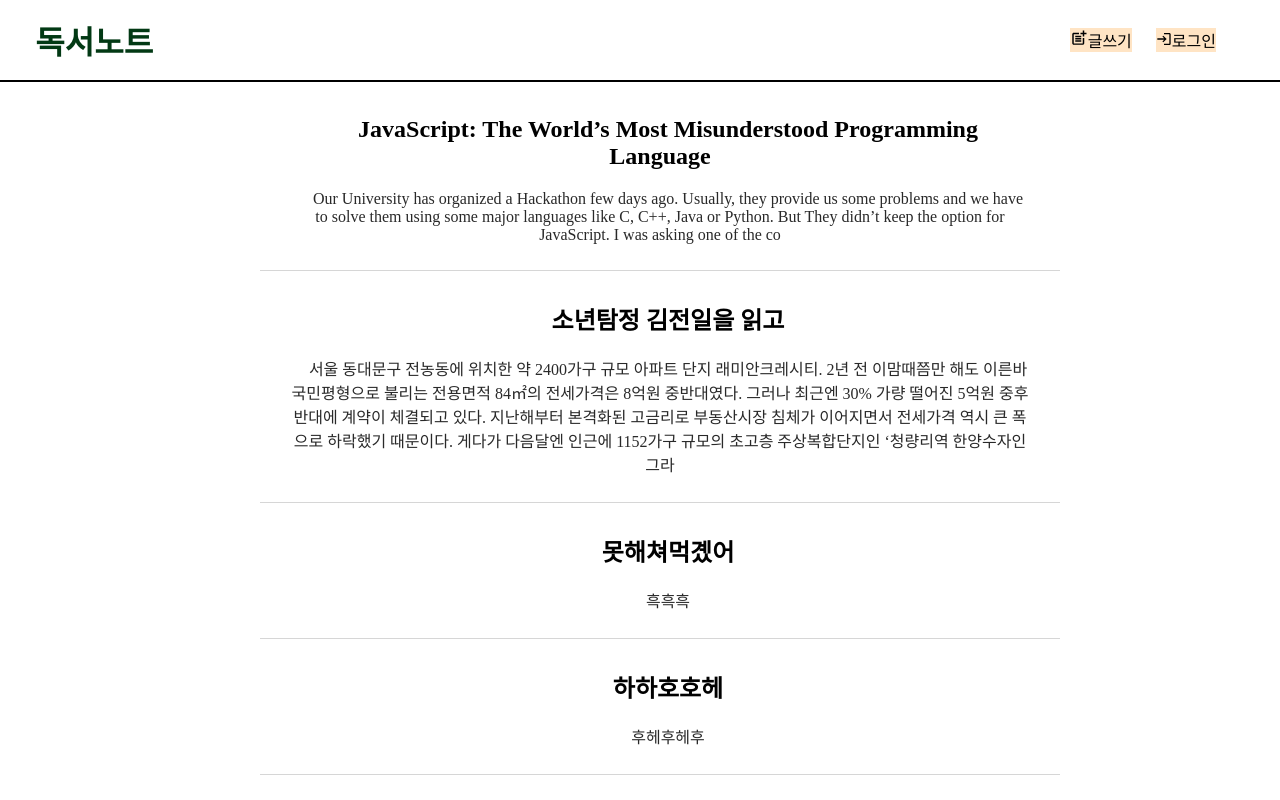
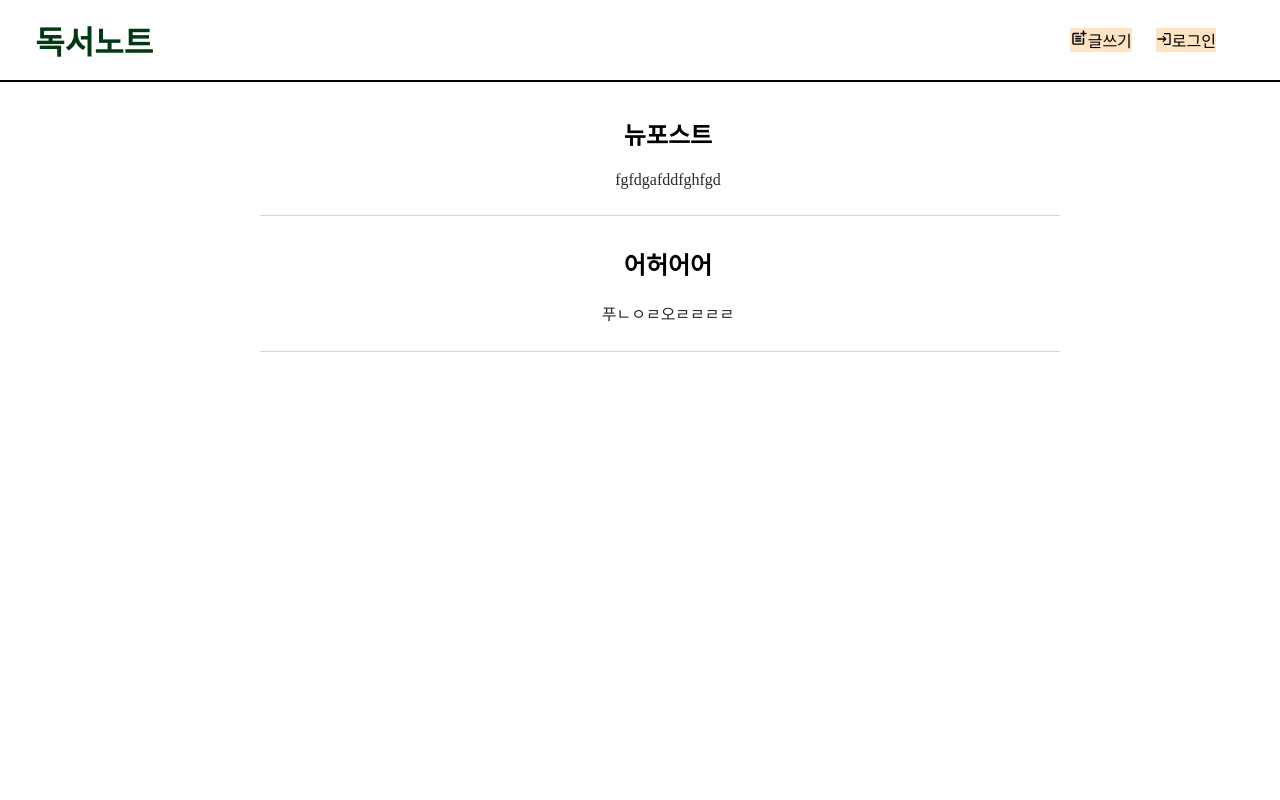
Before and after one commit to younggyung/Booklog, a React (Vite) app: page / in a window 1280 px wide. Built offline with nearby package versions, Linux system fonts and the light colour scheme; data requests are answered from the project's data file.

Commit message:
230526 수정기능 구현

```diff
--- a/fake-server/json-server/db.json
+++ b/fake-server/json-server/db.json
@@ -1,28 +1,16 @@
 {
   "posts": [
     {
-      "title": "JavaScript: The World’s Most Misunderstood Programming Language",
-      "body": "Our University has organized a Hackathon few days ago. Usually, they provide us some problems and we have to solve them using some major languages like C, C++, Java or Python. But They didn’t keep the option for JavaScript. I was asking one of the coOur University has organized a Hackathon few days ago. Usually, they provide us some problems and we have to solve them using some major languages like C, C++, Java or Python. But They didn’t keep the option for JavaScript. I was asking one of the co",
+      "title": "뉴포스트",
+      "body": "fgfdgafddfghfgd",
       "date": "",
-      "id": 1
+      "id": 8
     },
     {
-      "title": "소년탐정 김전일을 읽고",
-      "body": "서울 동대문구 전농동에 위치한 약 2400가구 규모 아파트 단지 래미안크레시티. 2년 전 이맘때쯤만 해도 이른바 국민평형으로 불리는 전용면적 84㎡의 전세가격은 8억원 중반대였다. 그러나 최근엔 30% 가량 떨어진 5억원 중후반대에 계약이 체결되고 있다.\n\n지난해부터 본격화된 고금리로 부동산시장 침체가 이어지면서 전세가격 역시 큰 폭으로 하락했기 때문이다. 게다가 다음달엔 인근에 1152가구 규모의 초고층 주상복합단지인 ‘청량리역 한양수자인그라시엘’의 입주가 예정돼 전세매물이 넘쳐나고 있다.",
-      "date": "2023-05-01",
-      "id": 2
-    },
-    {
-      "title": "못해쳐먹곘어",
-      "body": "흑흑흑",
-      "date": "2023-05-05",
-      "id": 3
-    },
-    {
-      "title": "하하호호헤",
-      "body": "후헤후헤후",
-      "date": "2023-05-24",
-      "id": 4
+      "title": "어허어어",
+      "body": "푸ㄴㅇㄹ오ㄹㄹㄹㄹ",
+      "date": "",
+      "id": 9
     }
   ]
 }
--- a/src/components/PostList.jsx
+++ b/src/components/PostList.jsx
@@ -19,7 +19,7 @@ function PostList() {
               <Post
                 key={Math.random()}
                 title={post.title}
-                body={post.body.slice(0,250)} //미리보기 250줄
+                body={post.body} //미리보기 250줄
                 date={post.date}
                 id={post.id}
               />
--- a/src/main.jsx
+++ b/src/main.jsx
@@ -8,10 +8,12 @@ import RootLayout from "./routes/RootLayout.jsx";
 import PostDetail, {
   loader as postDetailLoader,
 } from "./routes/Postdetail.jsx";
-import Editor from './Editor.jsx';
+import Editor from "./Editor.jsx";
+import UpdatePost from "./routes/UpdatePost";
 
 const router = createBrowserRouter([
-  { id: 'root',
+  {
+    id: "root",
     path: "/",
     element: <RootLayout />,
     children: [
@@ -20,14 +22,23 @@ const router = createBrowserRouter([
         element: <Posts />,
         loader: postsLoader,
         children: [
-          { path: "/newpost", element: <NewPost />, action: newpostAction },
+          {
+            path: "/newpost",
+            element: <NewPost />,
+            action: newpostAction,
+          },
         ],
       },
-      { path: "post/:id", element: <PostDetail />, loader: postDetailLoader },
+      {
+        path: "post/:id",
+        element: <PostDetail />,
+        id:'post',
+        loader: postDetailLoader,
+        children: [{ path: "update", element: <UpdatePost />}],
+      },
     ],
-
-
-  },        { path: "test", element: < Editor/>} /* 에디터 API 테스트용 */
+  },
+  { path: "test", element: <Editor /> } /* 에디터 API 테스트용 */,
 ]);
 
 ReactDOM.createRoot(document.getElementById("root")).render(
--- a/src/routes/Postdetail.jsx
+++ b/src/routes/Postdetail.jsx
@@ -1,4 +1,4 @@
-import {useLoaderData,useNavigate } from "react-router-dom";
+import { useLoaderData, useNavigate, Outlet } from "react-router-dom";
 import classes from "./PostDetail.module.css";
 
 function PostDetail() {
@@ -6,6 +6,8 @@ function PostDetail() {
   const navigate = useNavigate();
 
   return (
+    <>
+      <Outlet />
       <div className={classes.contents}>
         <div className={classes.title_area}>
           <h2>{post.title}</h2>
@@ -15,7 +17,13 @@ function PostDetail() {
           <p>{post.body}</p>
         </div>
         <p>
-        <button>수정</button>
+          <button
+            onClick={(e) => {
+              navigate("update");
+            }}
+          >
+            수정
+          </button>
           <button
             onClick={(e) => {
               fetch("http://localhost:3000/posts/" + post.id, {
@@ -25,7 +33,7 @@ function PostDetail() {
                   if (!response.ok) {
                     throw new Error("Error");
                   }
-                navigate('..')
+                  navigate("..");
                 })
                 .catch((e) => {
                   console.log(e);
@@ -36,6 +44,7 @@ function PostDetail() {
           </button>
         </p>
       </div>
+    </>
   );
 }
 
--- /dev/null
+++ b/src/routes/UpdatePost.jsx
@@ -0,0 +1,76 @@
+import classes from "./NewPost.module.css";
+import Modal from "../components/Modal";
+import { Link, useNavigate , useRouteLoaderData, redirect} from "react-router-dom";
+import { useState } from "react";
+
+function UpdatePost() {
+  const originPost = useRouteLoaderData("post");
+  const [post, setPost] = useState(originPost);
+  const navigate = useNavigate();
+
+
+  function onSubmit(e) {
+    e.preventDefault();
+    fetch("http://localhost:3000/posts/"+post.id, {
+      method: "PUT",
+      headers: {
+        "Content-Type": "application/json"},
+      body: JSON.stringify(post)
+    });
+    window.location.href='/post/'+post.id
+  }
+
+
+  return (
+    <>
+      <Modal>
+        <form method="POST" className={classes.form}>
+          <p>
+            <label htmlFor="title">제목</label>
+            <input
+              type="text"
+              id="title"
+              name="title"
+              value={post.title}
+              onChange={(e) => {
+                setPost({ ...post, title: e.target.value });
+              }}
+            />
+          </p>
+          <p>
+            <label htmlFor="body">내용</label>
+            <textarea
+              rows={10}
+              id="body"
+              name="body"
+              value={post.body}
+              onChange={(e) => {
+                setPost({ ...post, body: e.target.value });
+              }}
+            ></textarea>
+          </p>
+          <p>
+            <label htmlFor="date">완독</label>
+            <input
+              type="date"
+              id="date"
+              name="date"
+              value={post.date}
+              onChange={(e) => {
+                setPost({ ...post, date: e.target.value });
+              }}
+            />
+          </p>
+          <p className={classes.buttons}>
+            <button onClick={onSubmit}>작성</button>
+            <Link to=".." type="button">
+              취소
+            </Link>
+          </p>
+        </form>
+      </Modal>
+    </>
+  );
+}
+
+export default UpdatePost;
```
Lines whose indentation alone changed are shown as unchanged.
